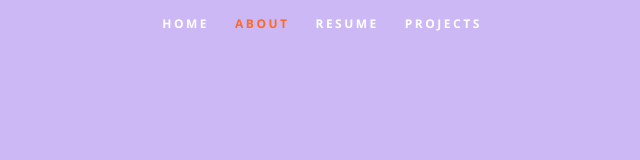
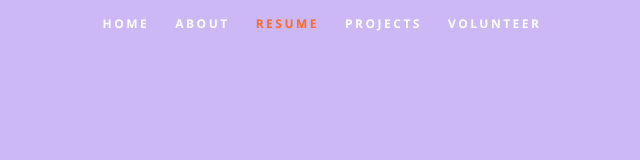
Before and after one commit to zhouzhou0619/PersonalCV, a React (Create React App) app: page / in a window 1280 px wide. Shown: the top 160 px of the page, without its empty margins (318-958 px from the left). Built offline with nearby package versions, Linux system fonts and the light colour scheme.

Commit message:
feat: add Volunteer section and images

```diff
--- a/public/resumeData.json
+++ b/public/resumeData.json
@@ -134,5 +134,18 @@
         "url": "https://zhouzhou0619.github.io/react-to-do-list-application/"
       }
     ]
+  },
+"volunteer": [
+  {
+    "title": "Technical Mentor | She Codes Australia",
+    "image": "shecodementor.jpg",
+    "url": ""
+  },
+  {
+    "title": "Technology Volunteer | NIT",
+    "image": "NITvolunteer.jpg",
+    "url": ""
   }
+]
+
 }
--- a/src/App.js
+++ b/src/App.js
@@ -7,6 +7,7 @@ import About from "./Components/About";
 import Resume from "./Components/Resume";
 // import Contact from "./Components/Contact";
 import Portfolio from "./Components/Portfolio";
+import Volunteer from "./Components/Volunteer";
 
 class App extends Component {
   constructor(props) {
@@ -43,6 +44,7 @@ class App extends Component {
         <About data={this.state.resumeData.main} />
         <Resume data={this.state.resumeData.resume} />
         <Portfolio data={this.state.resumeData.portfolio} />
+        <Volunteer data={this.state.resumeData.volunteer} />
         {/* <Contact data={this.state.resumeData.main} /> */}
         <Footer data={this.state.resumeData.main} />
       </div>
--- a/src/Components/Header.js
+++ b/src/Components/Header.js
@@ -47,6 +47,13 @@ class Header extends Component {
                 Projects
               </a>
             </li>
+
+            <li>
+              <a className="smoothscroll" href="#volunteer">
+                Volunteer
+                </a>
+            </li>
+
 
             {/* <li>
               <a href="https://course.cyberlark.com.au/" target="_blank" rel="noreferrer">
--- /dev/null
+++ b/src/Components/Volunteer.js
@@ -0,0 +1,38 @@
+import React from "react";
+
+const Volunteer = ({ data = [] }) => {
+  return (
+    <section id="volunteer">
+      <div className="row">
+        <div className="twelve columns collapsed">
+          <h1>VOLUNTEER</h1>
+
+          <div id="volunteer-wrapper" className="bgrid-quarters s-bgrid-thirds cf">
+            {data.map((item, i) => (
+              <div key={i} className="columns portfolio-item">
+                <div className="item-wrap">
+                  {item.url ? (
+                    <a href={item.url} target="_blank" rel="noreferrer" title={item.title}>
+
+                      <img alt={item.title} src={`${process.env.PUBLIC_URL}/images/volunteer/${item.image}`} />
+                    </a>
+                  ) : (
+                    <img alt={item.title} src={`${process.env.PUBLIC_URL}/images/volunteer/${item.image}`} />
+                  )}
+                  {item.title ? (
+                    <div style={{ padding: "10px", textAlign: "center" }}>
+                      <h5 style={{ margin: 0 }}>{item.title}</h5>
+                    </div>
+                  ) : null}
+                </div>
+              </div>
+            ))}
+          </div>
+
+        </div>
+      </div>
+    </section>
+  );
+};
+
+export default Volunteer;
```
Also changed, not shown: public/images/volunteer/NITvolunteer.jpg (added), public/images/volunteer/shecodementor.jpg (added).
